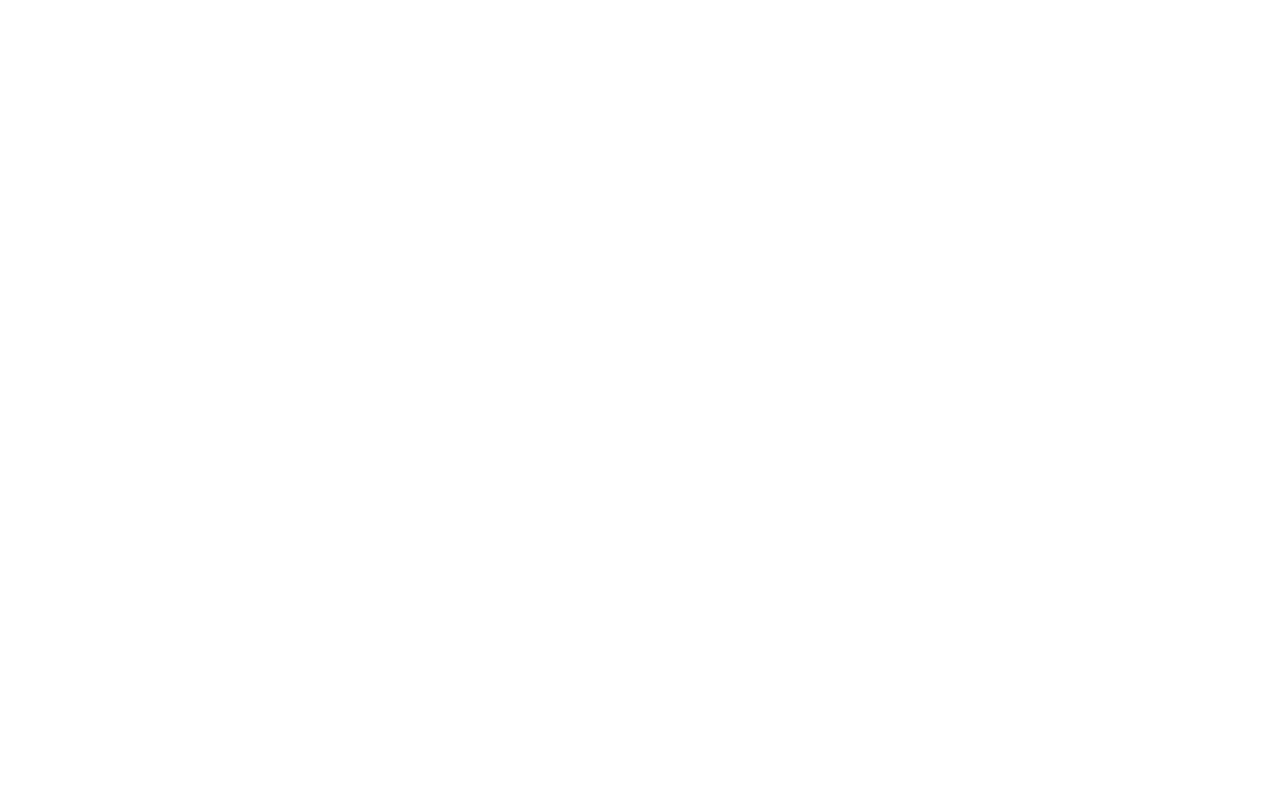
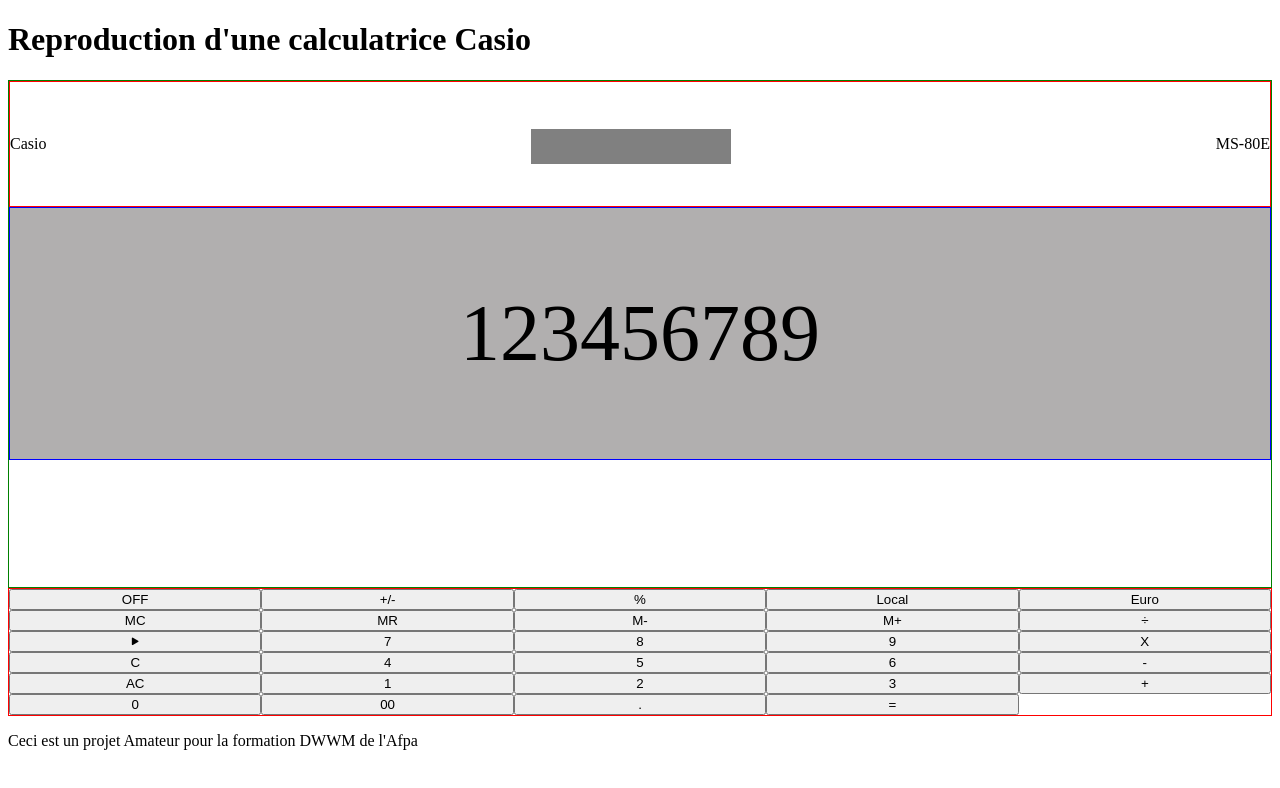
Before and after one commit to JordanTrehin76610/Calculette, a plain HTML site: page index.html in a window 1280 px wide. Drawn offline with nearby package versions, Linux system fonts and the light colour scheme.

Commit message:
Ajout HTML et CSS et première essai grid

```diff
--- a/assets/css/style.css
+++ b/assets/css/style.css
@@ -0,0 +1,37 @@
+/*TOUT CE QUI SE TROUVE EN HAUT DE LA CALCULATRICE*/
+
+.Tete {
+    display: grid;
+    grid-template-columns: 1.5fr 2fr 1.5fr;
+    grid-template-rows: 1fr 2fr 1fr;
+    border: 1px solid green;
+}
+
+.Marque {
+    display: flex;
+    justify-content: space-between;
+    align-items: center;
+    grid-area: 1 / 1 / 1 / 4;
+    border: 1px solid red
+}
+
+.Ecran {
+    grid-area: 2 / 1 / 3 / 4;
+    border: 1px solid blue;
+    background-color: rgb(177, 175, 175);
+    font-size: 5rem;
+    display: flex;
+    align-items: center;
+    justify-content: center;
+}
+
+
+/*LA MOITIE BASSE DE LA CALCULATRICE*/
+
+
+.Corp {
+    display: grid;
+    grid-template-columns: 1fr 1fr 1fr 1fr 1fr;
+    grid-template-rows: 0.5fr 1fr 1fr 1fr 1fr 1fr;
+    border: 1px solid red;
+}
--- a/index.html
+++ b/index.html
@@ -5,9 +5,75 @@
     <meta name="viewport" content="width=device-width, initial-scale=1.0">
     <title>Calculatrice Casio</title>
 
+    <link rel="stylesheet" href="https://cdn.jsdelivr.net/npm/bootstrap-icons@1.11.3/font/bootstrap-icons.min.css">
     <link rel="stylesheet" href="assets/css/style.css">
 </head>
+
+
 <body>
+    <header>
+        <h1>Reproduction d'une calculatrice Casio</h1>
+    </header>
+
+    <main>
+            <div class="Tete">
+                <div class="Marque">
+
+                    <p>Casio</p>
+
+                    <!-- Géneration d'un rectangle -->
+
+                    <svg width="300" height="40" xmlns="http://www.w3.org/2000/svg">
+                        <rect width="200" height="100" x="50" y="5" rx="0" ry="20" fill="gray" />
+                    </svg>
+
+                    <p>MS-80E</p>
+
+                </div>
+                <div class="Ecran">
+
+                    <p>123456789</p>
+
+                </div>
+            </div>
+            <div class ="Corp">
+                <button class="off">OFF</button>
+                <button class="plusetmoins">+/-</button>
+                <button class="pourcent">%</button>
+                <button>Local</button>
+                <button>Euro</button>
+                <button>MC</button>
+                <button>MR</button>
+                <button>M-</button>
+                <button>M+</button>
+                <button>÷</button>
+                <button><i class="bi bi-play-fill"></i></button>
+                <button>7</button>
+                <button>8</button>
+                <button>9</button>
+                <button>X</button>
+                <button>C</button>
+                <button>4</button>
+                <button>5</button>
+                <button>6</button>
+                <button>-</button>
+                <button>AC</button>
+                <button>1</button>
+                <button>2</button>
+                <button>3</button>
+                <button>+</button>
+                <button>0</button>
+                <button>00</button>
+                <button>.</button>
+                <button>=</button>
+
+            </div>
+    </main>
+
+    <footer>
+        <p>Ceci est un projet Amateur pour la formation DWWM de l'Afpa</p>
+    </footer>
+
 
 </body>
 </html>
```
